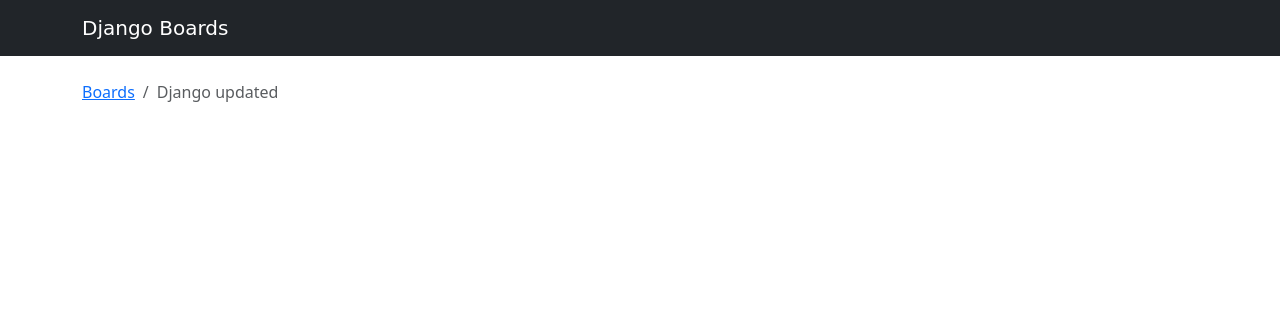
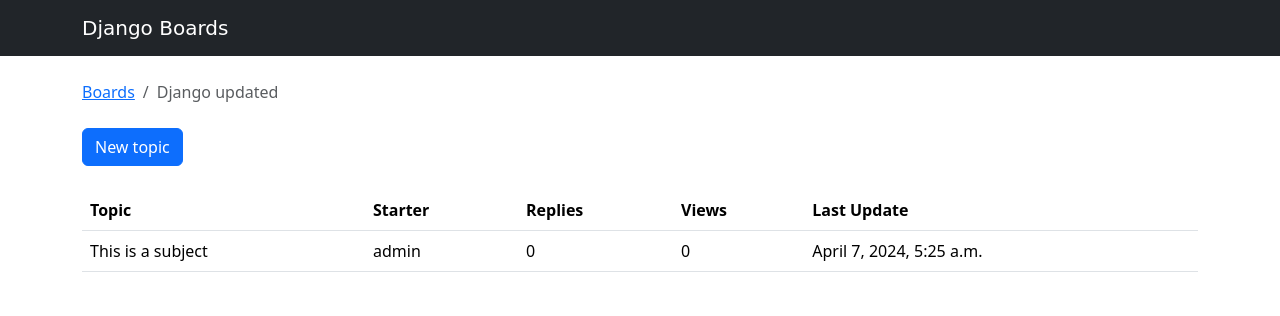
Before and after one commit to ruman-metahorizon/django_10_30_march_25, a Django app: page /boards/1/ in a window 1280 px wide. Shown: the top 316 px of the page. Run offline with Django 5.2, Linux system fonts and the light colour scheme; data comes from the database, SQL or seed files in the repository; both versions use the stored data as it was after the commit; some libraries are stand-ins or nearby versions; some web fonts are replaced.

Commit message:
List down Topics which we created topic and post

```diff
--- a/blogs/boards/views.py
+++ b/blogs/boards/views.py
@@ -1,7 +1,7 @@
-from django.shortcuts import render, get_object_or_404
-
+from django.shortcuts import render, get_object_or_404, redirect
+from django.contrib.auth.models import User
 from django.http import HttpResponse, Http404
-from .models import Board
+from .models import Board, Topic, Post
 
 def home(request):
     boards = Board.objects.all()
@@ -49,4 +49,25 @@
 
 def new_topic(request, pk):
     board = get_object_or_404(Board, pk=pk)
+
+    if request.method == 'POST':
+        subject = request.POST['subject']
+        message = request.POST['message']
+
+        user = User.objects.first()  # TODO: get the currently logged in user
+
+        topic = Topic.objects.create(
+            subject=subject,
+            board=board,
+            starter=user
+        )
+
+        post = Post.objects.create(
+            message=message,
+            topic=topic,
+            created_by=user
+        )
+
+        return redirect('board_topics', pk=board.pk)  # TODO: redirect to the created topic page
+
     return render(request, 'new_topic.html', {'board': board})
--- a/blogs/templates/topics.html
+++ b/blogs/templates/topics.html
@@ -1,15 +1,42 @@
 {% extends 'base.html' %}
 
 {% block title %}
-  {{ board.name }} - {{ block.super }}
+{{ board.name }} - {{ block.super }}
 {% endblock %}
 
 {% block breadcrumb %}
-        <li class="breadcrumb-item"><a href="{% url 'home' %}">Boards</a></li>
-        <li class="breadcrumb-item active">{{ board.name }}</li>
+<li class="breadcrumb-item"><a href="{% url 'home' %}">Boards</a></li>
+<li class="breadcrumb-item active">{{ board.name }}</li>
 
 {% endblock %}
 
 {% block content %}
-    <!-- just leaving it empty for now. we will add core here soon. -->
+
+<div class="mb-4">
+  <a href="{% url 'new_topic' board.pk %}" class="btn btn-primary">New topic</a>
+</div>
+
+<!-- Topics list -->
+<table class="table">
+  <thead class="thead-inverse">
+    <tr>
+      <th>Topic</th>
+      <th>Starter</th>
+      <th>Replies</th>
+      <th>Views</th>
+      <th>Last Update</th>
+    </tr>
+  </thead>
+  <tbody>
+    {% for topic in board.topics.all %}
+    <tr>
+      <td>{{ topic.subject }}</td>
+      <td>{{ topic.starter.username }}</td>
+      <td>0</td>
+      <td>0</td>
+      <td>{{ topic.last_updated }}</td>
+    </tr>
+    {% endfor %}
+  </tbody>
+</table>
 {% endblock %}
```
Also changed, not shown: blogs/db.sqlite3.
